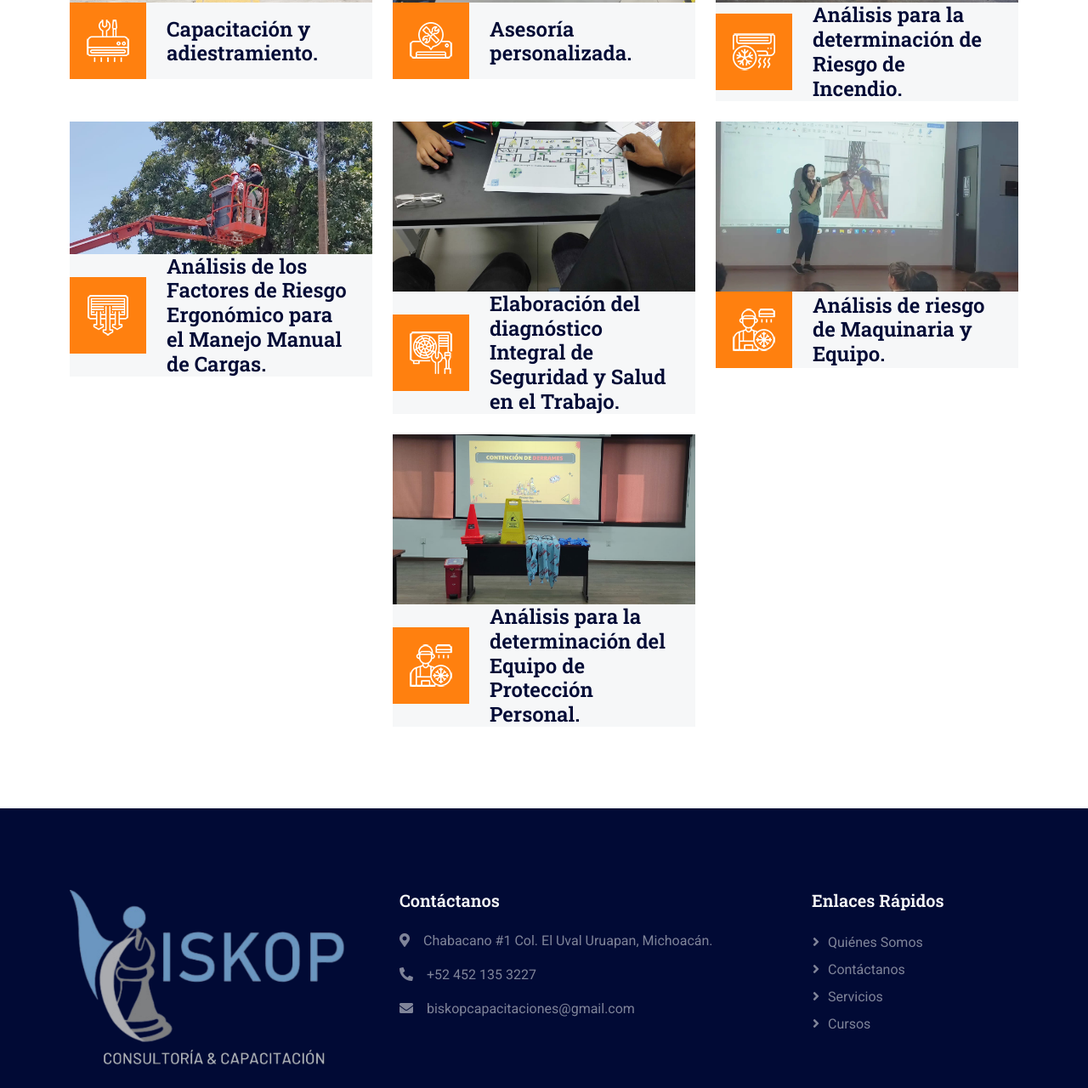
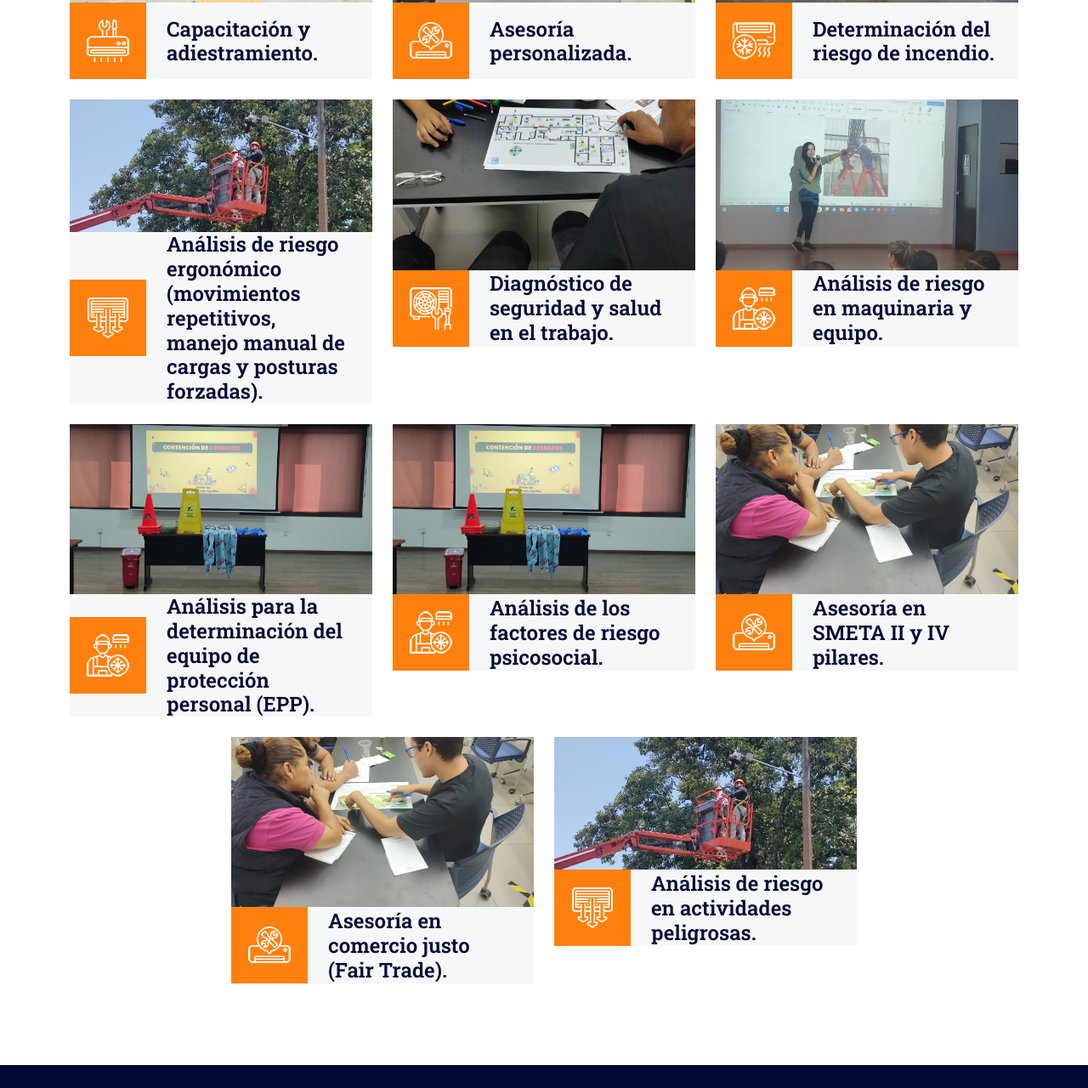
Before and after one commit to carmencisneros/biskop-web, a plain HTML site: page service.html in a window 1280 px wide. Shown: the part 870-2150 px from the top of the page at 85% size. Drawn offline with nearby package versions, Linux system fonts and the light colour scheme.

Commit message:
actualización de servicios

```diff
--- a/service.html
+++ b/service.html
@@ -133,7 +133,7 @@
                             <div class="service-icon flex-shrink-0 bg-primary">
                                 <img class="img-fluid" src="img/icon/icon-03-light.png" alt="">
                             </div>
-                            <a class="h4 mx-4 mb-0" href="">Análisis para la determinación de Riesgo de Incendio.</a>
+                            <a class="h4 mx-4 mb-0" href="">Determinación del riesgo de incendio.</a>
                         </div>
                     </div>
                 </div>
@@ -144,7 +144,7 @@
                             <div class="service-icon flex-shrink-0 bg-primary">
                                 <img class="img-fluid" src="img/icon/icon-04-light.png" alt="">
                             </div>
-                            <a class="h4 mx-4 mb-0" href="">Análisis de los Factores de Riesgo Ergonómico para el Manejo Manual de Cargas.</a>
+                            <a class="h4 mx-4 mb-0" href="">Análisis de riesgo ergonómico (movimientos repetitivos, manejo manual de cargas y posturas forzadas).</a>
                         </div>
                     </div>
                 </div>
@@ -155,7 +155,7 @@
                             <div class="service-icon flex-shrink-0 bg-primary">
                                 <img class="img-fluid" src="img/icon/icon-05-light.png" alt="">
                             </div>
-                            <a class="h4 mx-4 mb-0" href="">Elaboración del diagnóstico Integral de Seguridad y Salud en el Trabajo.</a>
+                            <a class="h4 mx-4 mb-0" href="">Diagnóstico de seguridad y salud en el trabajo.</a>
                         </div>
                     </div>
                 </div>
@@ -166,7 +166,7 @@
                             <div class="service-icon flex-shrink-0 bg-primary">
                                 <img class="img-fluid" src="img/icon/icon-06-light.png" alt="">
                             </div>
-                            <a class="h4 mx-4 mb-0" href="">Análisis de riesgo de Maquinaria y Equipo.</a>
+                            <a class="h4 mx-4 mb-0" href="">Análisis de riesgo en maquinaria y equipo.</a>
                         </div>
                     </div>
                 </div>
@@ -177,7 +177,51 @@
                             <div class="service-icon flex-shrink-0 bg-primary">
                                 <img class="img-fluid" src="img/icon/icon-06-light.png" alt="">
                             </div>
-                            <a class="h4 mx-4 mb-0" href="">Análisis para la determinación del Equipo de Protección Personal.</a>
+                            <a class="h4 mx-4 mb-0" href="">Análisis para la determinación del equipo de protección personal (EPP).</a>
+                        </div>
+                    </div>
+                </div>
+                <div class="col-lg-4 col-md-6 wow fadeInUp" data-wow-delay="0.5s">
+                    <div class="service-item">
+                        <img class="img-fluid" src="img/equipo.jpeg" alt="">
+                        <div class="d-flex align-items-center bg-light">
+                            <div class="service-icon flex-shrink-0 bg-primary">
+                                <img class="img-fluid" src="img/icon/icon-06-light.png" alt="">
+                            </div>
+                            <a class="h4 mx-4 mb-0" href="">Análisis de los factores de riesgo psicosocial.</a>
+                        </div>
+                    </div>
+                </div>
+                <div class="col-lg-4 col-md-6 wow fadeInUp" data-wow-delay="0.3s">
+                    <div class="service-item">
+                        <img class="img-fluid" src="img/personalizada.jpeg" alt="">
+                        <div class="d-flex align-items-center bg-light">
+                            <div class="service-icon flex-shrink-0 bg-primary">
+                                <img class="img-fluid" src="img/icon/icon-02-light.png" alt="">
+                            </div>
+                            <a class="h4 mx-4 mb-0" href="">Asesoría en SMETA II y IV pilares.</a>
+                        </div>
+                    </div>
+                </div>
+                <div class="col-lg-4 col-md-6 wow fadeInUp" data-wow-delay="0.3s">
+                    <div class="service-item">
+                        <img class="img-fluid" src="img/personalizada.jpeg" alt="">
+                        <div class="d-flex align-items-center bg-light">
+                            <div class="service-icon flex-shrink-0 bg-primary">
+                                <img class="img-fluid" src="img/icon/icon-02-light.png" alt="">
+                            </div>
+                            <a class="h4 mx-4 mb-0" href="">Asesoría en comercio justo (Fair Trade).</a>
+                        </div>
+                    </div>
+                </div>
+                <div class="col-lg-4 col-md-6 wow fadeInUp" data-wow-delay="0.1s">
+                    <div class="service-item">
+                        <img class="img-fluid" src="img/carga.jpeg" alt="">
+                        <div class="d-flex align-items-center bg-light">
+                            <div class="service-icon flex-shrink-0 bg-primary">
+                                <img class="img-fluid" src="img/icon/icon-04-light.png" alt="">
+                            </div>
+                            <a class="h4 mx-4 mb-0" href="">Análisis de riesgo en actividades peligrosas.</a>
                         </div>
                     </div>
                 </div>
```
